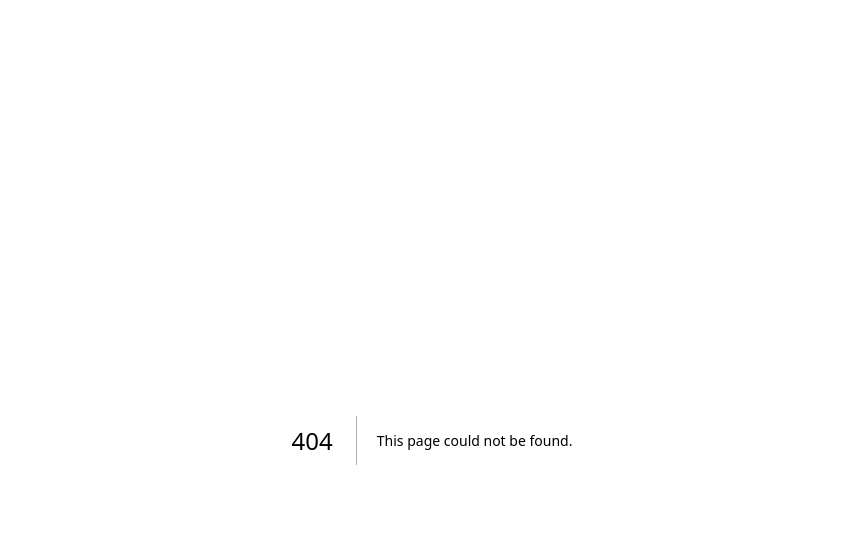
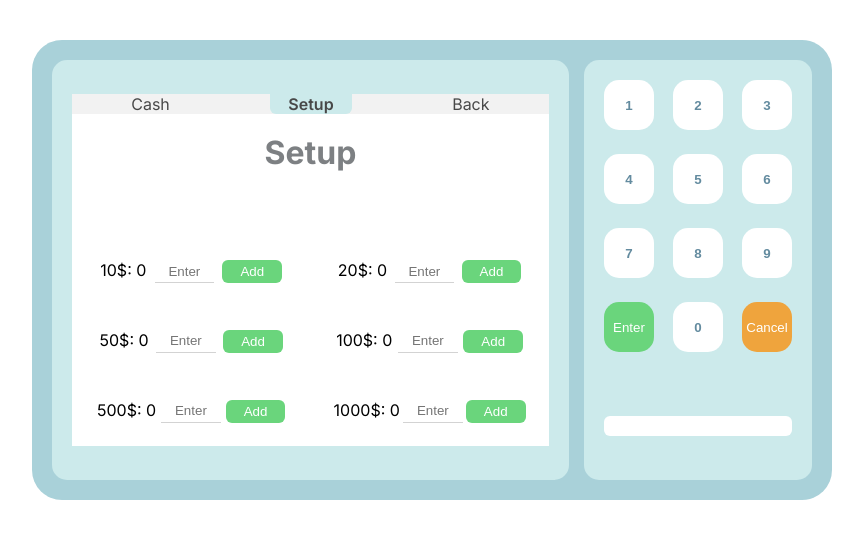
Before and after one commit to Vasya1988/atm, a Next.js app: page /atm/setup in a window 1280 px wide. Before the commit this address had no page. Shown: the top 538 px of the page, without its empty margins (208-1071 px from the left). Built offline with nearby package versions, Linux system fonts and the light colour scheme.

Commit message:
some update of stateBanknote

```diff
--- a/app/Context/context.js
+++ b/app/Context/context.js
@@ -23,6 +23,7 @@ export const GlobalContextProvider = ({children}) => {
     const [totalSumOfClick, setTotalSumOfClick] = useState(0)
     const [getCash, setGetCash] = useState('')
     const [stateBanknote, setStateBanknote] = useState([])
+    const buttonSumValue = ['10$', '20$', '50$', '100$', '500$', '1000$', 'Settings', 'Other sum']
      // ---------------------------- Вычисление ---------------------------- //
     const getMoney = (amount,
         banknotes = [
@@ -112,19 +113,20 @@ export const GlobalContextProvider = ({children}) => {
             }
         } else {
             result.reduce((a=0, b=0) => a + b) != amount ?
-            {
-                one: console.log('Нет таких банкнот'),
-                three: console.log('Выходные данные --> ', banknotes),
-                two: result = 'Нехватает нужных банкнот. Выберите другую сумму',
-            }
-            : {
-                one: result.join(', '),
-                two: currentBanknotes.map((el, index) => {
-                    stateBanknote.push([index].amount = el.amount)
-                    stateBanknote.push([index].status = el.status)
+                (
+                    console.log('Нет таких банкнот'),
+                    console.log('Выходные данные --> ', banknotes),
+                    result = 'Нехватает нужных банкнот. Выберите другую сумму'
+                )
+
+            : (
+                result.join(', '),
+                currentBanknotes.map((el, index) => {
+                stateBanknote.push([index].amount = el.amount)
+                stateBanknote.push([index].status = el.status)
                 }),
                 // three: console.log('Выходные данные --> ', banknotes)
-            }
+            )
         }
         // console.log('this result --> ', result)
         setTakeCash(showBanknoteOnScreen)
@@ -137,7 +139,7 @@ export const GlobalContextProvider = ({children}) => {
 
 
     return (
-        <GlobalContext.Provider value={{data, setData, takeCash, setTakeCash, totalSumOfClick, setStateBanknote, setTotalSumOfClick, getCash, setGetCash, getMoney}} >
+        <GlobalContext.Provider value={{data, setData, takeCash, setTakeCash, totalSumOfClick, stateBanknote, setStateBanknote, setTotalSumOfClick, getCash, setGetCash, getMoney, buttonSumValue}} >
             {children}
         </GlobalContext.Provider>
     )
--- a/app/atm/cash/page.js
+++ b/app/atm/cash/page.js
@@ -13,11 +13,9 @@ const digitsValidate = (prop) => {
 
 const Main = (props) => {
 
-    const { takeCash, setTakeCash, totalSumOfClick, setTotalSumOfClick, getCash, setGetCash, getMoney, stateBanknote, setStateBanknote } = useGlobalContext()
+    const { stateBanknote, takeCash, totalSumOfClick, setTotalSumOfClick, getCash, setGetCash, getMoney, buttonSumValue } = useGlobalContext()
 
     // const [takeCash, setTakeCash] = useState(null)
-
-    const buttonSumValue = ['10$', '20$', '50$', '100$', '500$', '1000$', 'Settings', 'Other sum']
 
     const showCash = getCash != '' && takeCash != null
         ? Object.keys(takeCash).reverse().map(e => {
@@ -46,6 +44,7 @@ const Main = (props) => {
         ? getMoney(totalSumOfClick)
         : true
     // console.log(Object.keys(getMoney(450)))
+    console.log(stateBanknote)
 
 
     return (
--- a/app/atm/setup/SettingsScreen.module.css
+++ b/app/atm/setup/SettingsScreen.module.css
@@ -1,3 +1,15 @@
-
+.SetupOptions {
+  padding: 0 20px;
+  box-sizing: border-box;
+  display: grid;
+  grid-template-columns: repeat(3, 1fr);
+  align-items: center;
+  align-content: space-around;
+  grid-gap: 0 40px; }
+  .SetupOptions input {
+    width: 30%; }
+  .SetupOptions .Number {
+    display: flex;
+    justify-content: space-between; }
 
 /*# sourceMappingURL=SettingsScreen.module.css.map */
--- a/app/atm/setup/SettingsScreen.module.sass
+++ b/app/atm/setup/SettingsScreen.module.sass
@@ -0,0 +1,30 @@
+.Setup
+    display: grid
+.SetupOptions
+    grid-row-start: 2
+    grid-row-end: 5
+    padding: 0 20px
+    box-sizing: border-box
+    display: grid
+    grid-template-columns: repeat(2, 1fr)
+    align-items: center
+    align-content: space-around
+    grid-gap: 0 40px
+    input
+        width: 30%
+        border: none
+        border-bottom: 1px solid lightgrey
+        text-align: center
+    input:focus-visible
+        outline: none
+        background-color: lightgray
+    .Number
+        display: flex
+        justify-content: space-evenly
+    button
+        padding: 4px 18px
+        box-sizing: border-box
+        background-color: var(--greenButton)
+        border: none
+        border-radius: 6px
+        color: #fff
--- a/app/atm/setup/page.js
+++ b/app/atm/setup/page.js
@@ -1,8 +1,43 @@
+'use client'
+import { useGlobalContext } from "@/app/Context/context"
+import classes from './SettingsScreen.module.sass'
 import Title from "@/components/title/Title"
+import { useState } from "react"
 
-const Setup = () => {
+const Setup = (props) => {
+
+    const { buttonSumValue, stateBanknote, setStateBanknote } = useGlobalContext()
+
+    const [sum, setSum] = useState(null)
+    console.log(sum)
+    console.log(stateBanknote)
     return (
-        <Title text='Setup' />
+        <div className={classes.Setup}>
+            <Title text='Setup' />
+            <div className={classes.SetupOptions}>
+                {buttonSumValue.map((e, item) => {
+                    return e !== 'Settings' && e !== 'Other sum'
+                        ? <div key={item} className={classes.Number}>
+                            <span>{e}: 0</span>
+                            <input onChange={(digit) => setSum(
+                                {
+                                    banknote: Number(e.replace('$', '')),
+                                    amount: Number(digit.target.value),
+                                    status: 'Исправен'
+                                })} placeholder="Enter" type="text"></input>
+                            <button
+                                onClick={(e) => {
+                                    setStateBanknote([...stateBanknote, sum])
+                                }}
+                            >
+                                Add
+                            </button>
+                        </div>
+                        : ''
+                })}
+            </div>
+        </div>
+
     )
 }
 export default Setup
--- a/app/page.js
+++ b/app/page.js
@@ -31,5 +31,3 @@ export default function Home({children}) {
     </>
   )
 }
-
-// +7 968 684-29-76
--- a/app/page.module.sass
+++ b/app/page.module.sass
@@ -1,26 +1,27 @@
 .main
-  padding: 20px
-  box-sizing: border-box
-  display: flex
-  justify-content: center
-  flex-direction: column
-  flex-wrap: wrap
-  align-content: center
-  align-items: center
-  .start
-      margin-bottom: 20px
-      width: 132px
-      height: 36px
-      background-color: #a8d9ba
-      text-decoration: none
-      display: flex
-      justify-content: center
-      align-items: center
-      color: #fff
-      border-radius: 4px
-  .start:focus
-      outline: none
-  @media screen and (max-width: 768px)
-        width: 100%
-        padding: 0
-  @media screen and (max-width: 684px)
+    padding: 20px
+    box-sizing: border-box
+    display: flex
+    justify-content: center
+    flex-direction: column
+    flex-wrap: wrap
+    align-content: center
+    align-items: center
+    .start
+        margin-bottom: 20px
+        width: 132px
+        height: 36px
+        background-color: #a8d9ba
+        text-decoration: none
+        display: flex
+        justify-content: center
+        align-items: center
+        color: #fff
+        border-radius: 4px
+    .start:focus
+        outline: none
+    @media screen and (max-width: 768px)
+            width: 100%
+            padding: 20px 40px
+            box-sizing: border-box
+    @media screen and (max-width: 684px)
--- a/next.config.js
+++ b/next.config.js
@@ -10,8 +10,8 @@ const nextConfig = {
     //     loader: 'custom',
     //     loaderFile: './app/image.ts',
     //   },
-    basePath: '/atm',
-    assetPrefix: `/atm/`
+    // basePath: '/atm',
+    // assetPrefix: `/atm/`
 }
 
 module.exports = nextConfig
```
Also changed, not shown: 1 other file (tests, documents, lock files or other folders).
